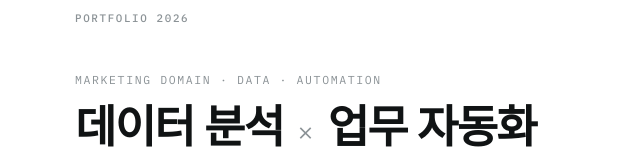
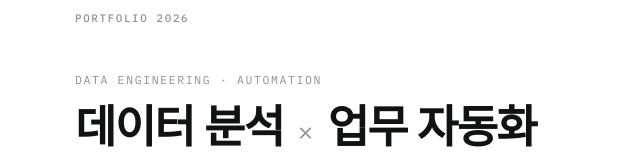
Before and after one commit to jaejoin/portfolio, a plain HTML site: page index.html in a window 1280 px wide. Shown: the part 134-300 px from the top of the page, 21-661 px from the left. Drawn offline with Linux system fonts and the light colour scheme; a web font is replaced by a local one.

Commit message:
Add files via upload

```diff
--- a/index.html
+++ b/index.html
@@ -456,7 +456,7 @@ details[open] summary{border-bottom:1px solid var(--line-2)}
   @page{margin:13mm}
 }
 </style>
-<nav class="nav"><div class="deck nav-in"><span class="me">이재준</span><a href="#sum">요약</a><a href="#ps">문제와 해결</a><a href="#run">가동 현황</a><a href="#dept">누가 쓰나</a><a href="#p-xat">01 지원금 엔진</a><a href="#p-price">02 객실 매칭</a><a href="#p-agent">03 데이터 에이전트</a><a href="#p-pipe">04 파이프라인</a><a href="#p-mkt">05 마케팅 실무</a><a href="#p-causal">06 원인 규명</a><a href="#inc">사고 기록</a><span class="sp"></span><button class="themebtn" id="tt" type="button">◐ 다크</button></div></nav><header class="deck cover"><div class="cover-top"><span class="crumb">Portfolio 2026</span></div><p class="pos-sub">Marketing Domain · Data · Automation</p><div class="pos"><span>데이터 분석</span><i>×</i><span>업무 자동화</span></div><h1>한땀한땀 채우던 엑셀부터<br><em>마케팅·영업·CS 업무 자동화</em>까지</h1>
+<nav class="nav"><div class="deck nav-in"><span class="me">이재준</span><a href="#sum">요약</a><a href="#ps">문제와 해결</a><a href="#run">가동 현황</a><a href="#dept">누가 쓰나</a><a href="#p-xat">01 지원금 엔진</a><a href="#p-price">02 객실 매칭</a><a href="#p-agent">03 데이터 에이전트</a><a href="#p-pipe">04 파이프라인</a><a href="#p-mkt">05 마케팅 실무</a><a href="#p-causal">06 원인 규명</a><a href="#inc">사고 기록</a><span class="sp"></span><button class="themebtn" id="tt" type="button">◐ 다크</button></div></nav><header class="deck cover"><div class="cover-top"><span class="crumb">Portfolio 2026</span></div><p class="pos-sub">Data Engineering · Automation</p><div class="pos"><span>데이터 분석</span><i>×</i><span>업무 자동화</span></div><h1>한땀한땀 채우던 엑셀부터<br><em>마케팅·영업·CS 업무 자동화</em>까지</h1>
 <div class="rings">
   <div class="ring">
     <div class="ring-c"><span class="ring-t">문제 정의</span><span class="ring-n">71<small>건</small></span></div>
```
